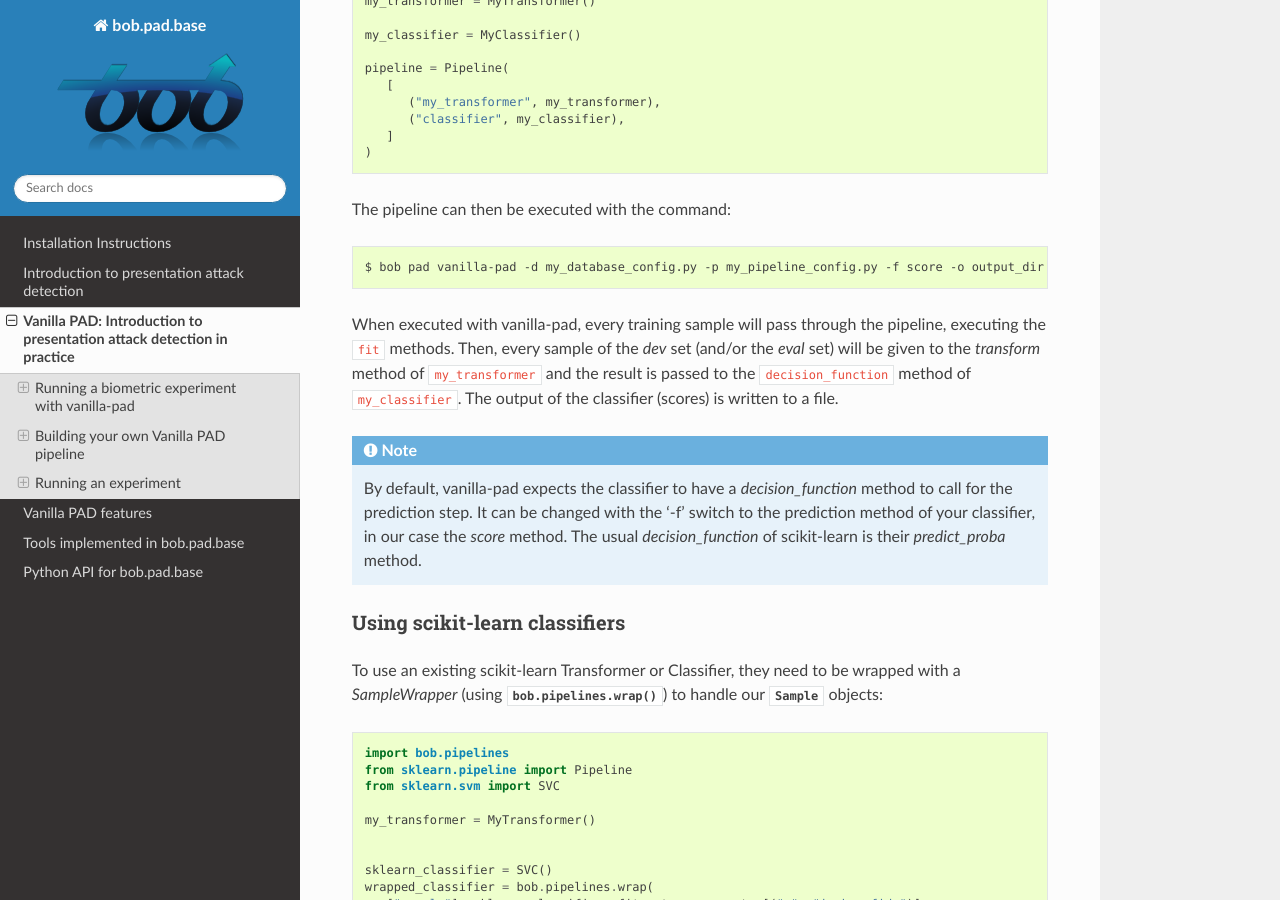
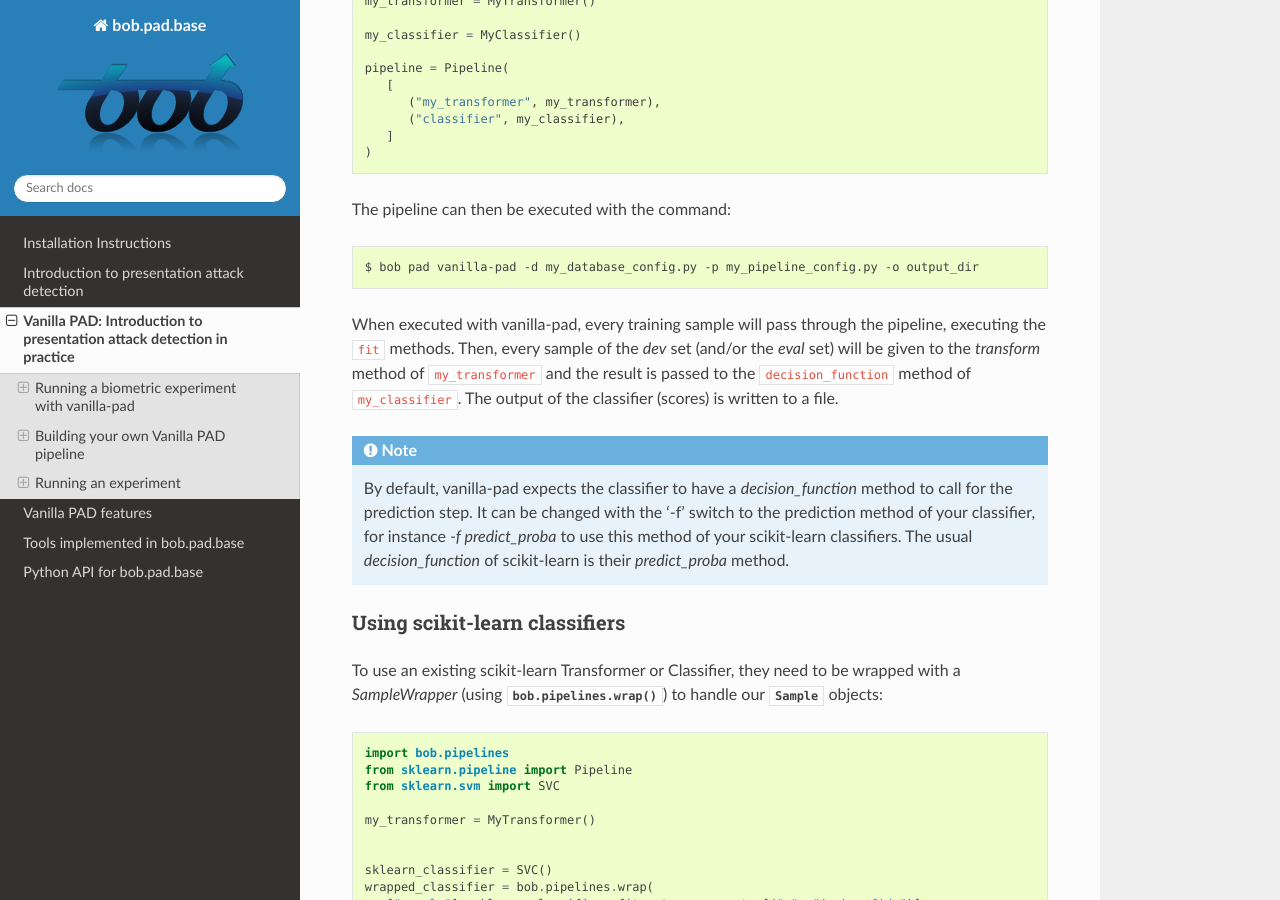
Before and after one commit to bioidiap/bob.pad.base, a Sphinx documentation site: the page built from doc/vanilla_pad_intro.rst, in a window 1280 px wide and 900 px high, scrolled down 3132 px. Built offline with Sphinx 7.4.7 and the Read the Docs theme 2.0.0, drawn with Linux system fonts in a browser that asks for light colours; the version number could not be read and is left out; some of the changed text lies outside the part shown.

Commit message:
[DOC] Update vanilla-pad doc with classifier decision_function

```diff
--- a/doc/vanilla_pad_intro.rst
+++ b/doc/vanilla_pad_intro.rst
@@ -108,8 +108,8 @@
       def predict(self, X):
          return do_prediction(self.state, X)
 
-      def score(self, X):
-         return score(self.state, X)
+      def decision_function(self, X):
+         return do_decision(X)
 
 .. note::
 
@@ -145,7 +145,7 @@
 
 The pipeline can then be executed with the command::
 
-$ bob pad vanilla-pad -d my_database_config.py -p my_pipeline_config.py -f score -o output_dir
+$ bob pad vanilla-pad -d my_database_config.py -p my_pipeline_config.py -o output_dir
 
 When executed with vanilla-pad, every training sample will pass through the pipeline, executing the ``fit`` methods.
 Then, every sample of the `dev` set (and/or the `eval` set) will be given to the `transform` method of ``my_transformer`` and the result is passed to the ``decision_function`` method of ``my_classifier``.
@@ -153,7 +153,7 @@
 
 .. note::
 
-   By default, vanilla-pad expects the classifier to have a `decision_function` method to call for the prediction step. It can be changed with the '-f' switch to the prediction method of your classifier, in our case the `score` method.
+   By default, vanilla-pad expects the classifier to have a `decision_function` method to call for the prediction step. It can be changed with the '-f' switch to the prediction method of your classifier, for instance `-f predict_proba` to use this method of your scikit-learn classifiers.
    The usual `decision_function` of scikit-learn is their `predict_proba` method.
 
 
```
